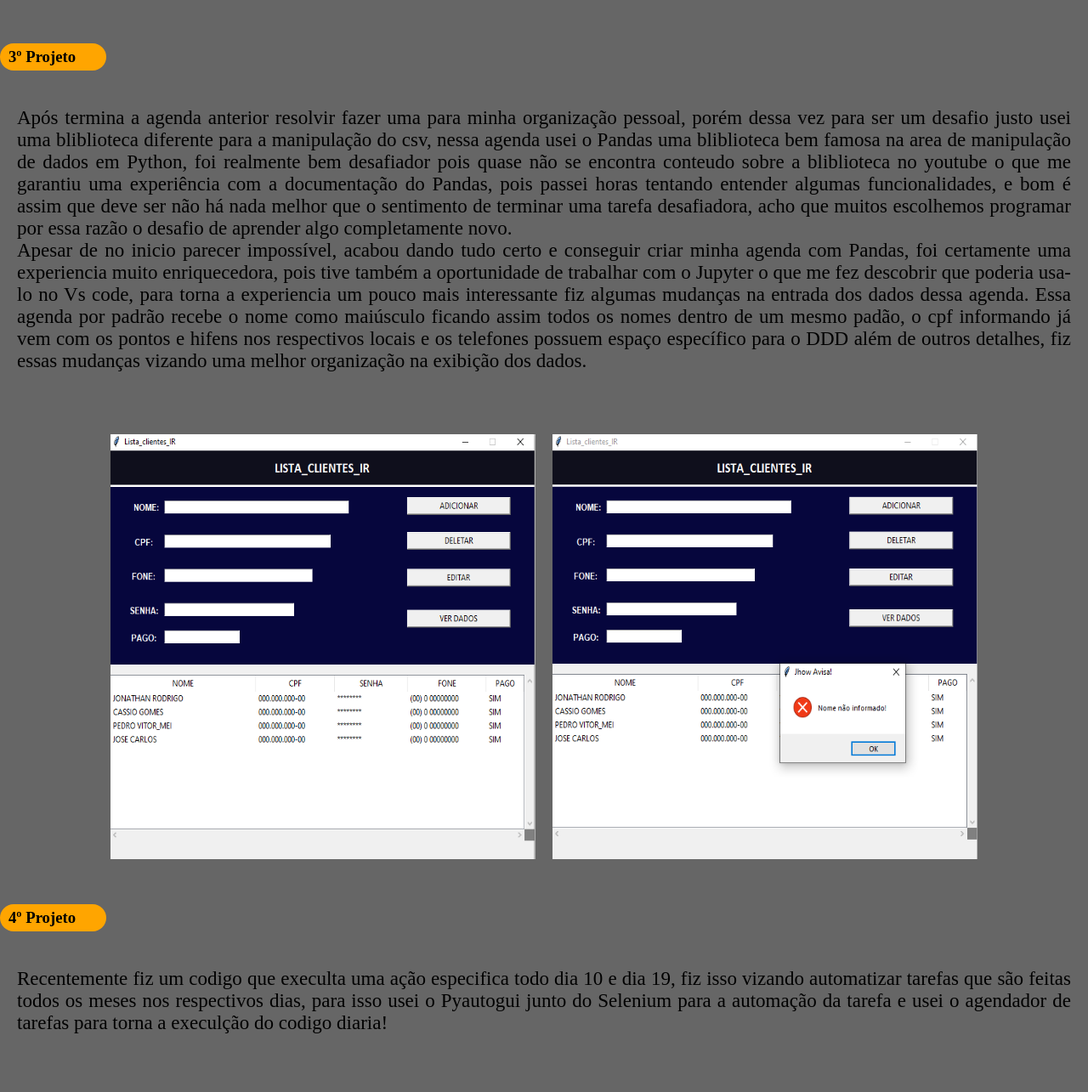
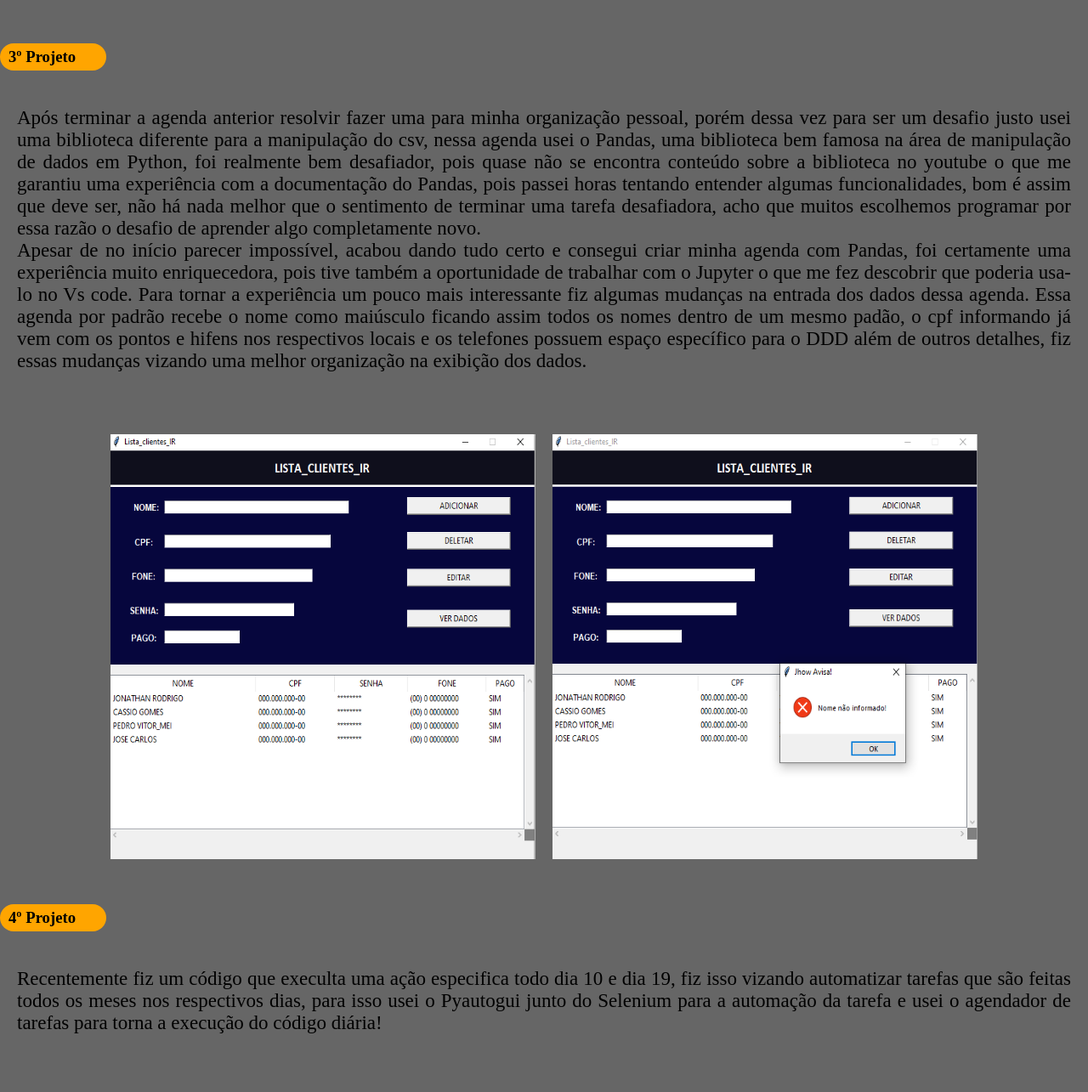
Before and after one commit to JhowF/MY_SITE, a plain HTML site: page index.html in a window 1280 px wide. Shown: the part 3795-5080 px from the top of the page at 85% size. Drawn offline with Linux system fonts and the light colour scheme.

Commit message:
My_site_finish

```diff
--- a/index.html
+++ b/index.html
@@ -92,7 +92,7 @@
             <p>Tenho facilidade em me comunicar com pessoas, além disso gosto bastante de ensinar o que eu sei, acredito
                 fortemente no ditado "Ensinar é aprender de novo", também não vejo problema em trabalhar em equipe, pelo
                 contrario eu adoro ter alguém para desvendar um novo mistério, sou bastante competitivo então ter
-                companhia tende a me motivar a ser melhor. Más, mesmo sozinho sou bastante disciplinado e aplicado.</p>
+                companhia tende a me motivar a ser melhor. Mas, mesmo sozinho sou bastante disciplinado e aplicado.</p>
 
             <h3>Diferencial</h3>
             <p>Com minha vivência no mercado de trabalho começei a acreditar fortemente que minha maior qualidade e
@@ -157,22 +157,22 @@
         </div>
 
             <h3>3º Projeto</h3>
-            <p>Após termina a agenda anterior resolvir fazer uma para minha organização pessoal,
-                porém dessa vez para ser um desafio justo usei uma bliblioteca diferente para a manipulação do csv,
-                nessa agenda usei o Pandas
-                uma bliblioteca bem famosa na area de manipulação de dados em Python, foi realmente bem desafiador pois
-                quase não se encontra conteudo
-                sobre a bliblioteca no youtube o que me garantiu uma experiência com a documentação do Pandas, pois
+            <p>Após terminar a agenda anterior resolvir fazer uma para minha organização pessoal,
+                porém dessa vez para ser um desafio justo usei uma biblioteca diferente para a manipulação do csv,
+                nessa agenda usei o Pandas,
+                uma biblioteca bem famosa na área de manipulação de dados em Python, foi realmente bem desafiador, pois
+                quase não se encontra conteúdo
+                sobre a biblioteca no youtube o que me garantiu uma experiência com a documentação do Pandas, pois
                 passei horas tentando entender algumas
-                funcionalidades, e bom é assim que deve ser não há nada melhor que o sentimento de terminar uma tarefa
+                funcionalidades, bom é assim que deve ser, não há nada melhor que o sentimento de terminar uma tarefa
                 desafiadora, acho que muitos escolhemos
                 programar por essa razão o desafio de aprender algo completamente novo. <br>
 
-                Apesar de no inicio parecer impossível, acabou dando tudo certo e conseguir criar minha agenda com
-                Pandas, foi certamente uma experiencia muito
+                Apesar de no início parecer impossível, acabou dando tudo certo e consegui criar minha agenda com
+                Pandas, foi certamente uma experiência muito
                 enriquecedora, pois tive também a oportunidade de trabalhar com o Jupyter o que me fez descobrir que
-                poderia usa-lo no Vs code, para torna a
-                experiencia um pouco mais interessante fiz algumas mudanças na entrada dos dados dessa agenda.
+                poderia usa-lo no Vs code. Para tornar a
+                experiência um pouco mais interessante fiz algumas mudanças na entrada dos dados dessa agenda.
                 Essa agenda por padrão recebe o nome como maiúsculo ficando assim todos os nomes dentro de um
                 mesmo padão, o cpf informando já vem com os pontos
                 e hifens nos respectivos locais e os telefones possuem espaço específico para o DDD além de outros detalhes, fiz essas mudanças
@@ -186,11 +186,11 @@
         </div>
 
             <h3>4º Projeto</h3>
-            <p>Recentemente fiz um codigo que execulta uma ação especifica todo dia 10 e dia 19, fiz isso vizando
+            <p>Recentemente fiz um código que execulta uma ação especifica todo dia 10 e dia 19, fiz isso vizando
                 automatizar tarefas que são feitas
                 todos os meses nos respectivos dias, para isso usei o Pyautogui junto do Selenium para a automação da
                 tarefa e usei o agendador de tarefas
-                para torna a execulção do codigo diaria!
+                para torna a execução do código diária!
             </p>
             <div>
                 <p class="alinhando_agenda" > <img id="tarefa_agenda" class="imagem_projetos" src="./IMG/mei.png" alt="TEREFA_AGENDADA">
@@ -213,10 +213,10 @@
 
 
             <P id="footer_p" >
-                Projetos como esses marcam o inicio da minhar carreira e o crescimento
+                Projetos como esses marcam o início da minha carreira e o crescimento
                 de um grande profissional no mercado, garanto que com o tempo haverá
                 tantos feitos, que muitas das pessoas que estão lendo isso agora não
-                consiguerão contar!
+                conseguirão contar!
             </P>
 
             <nav>
```
